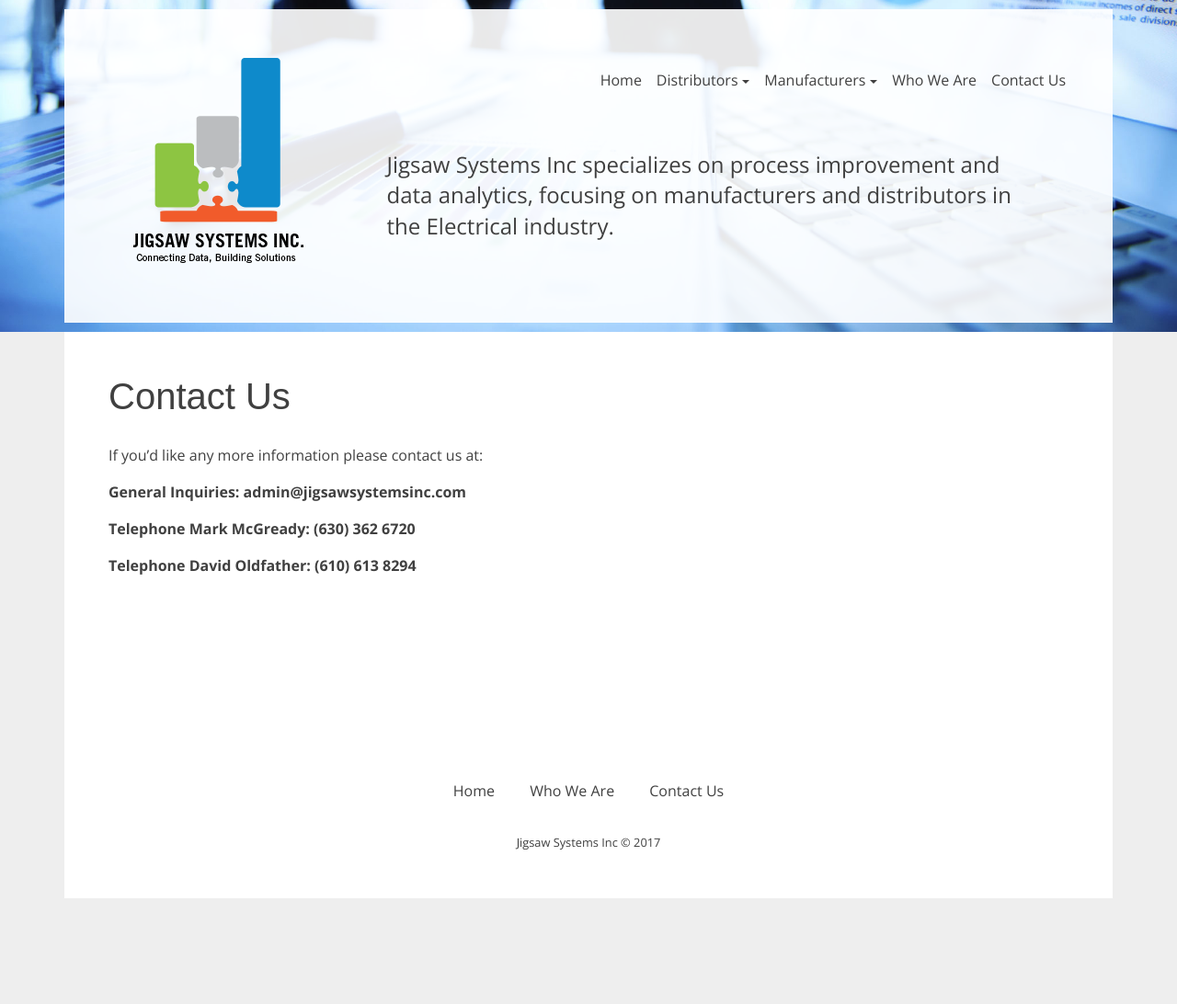
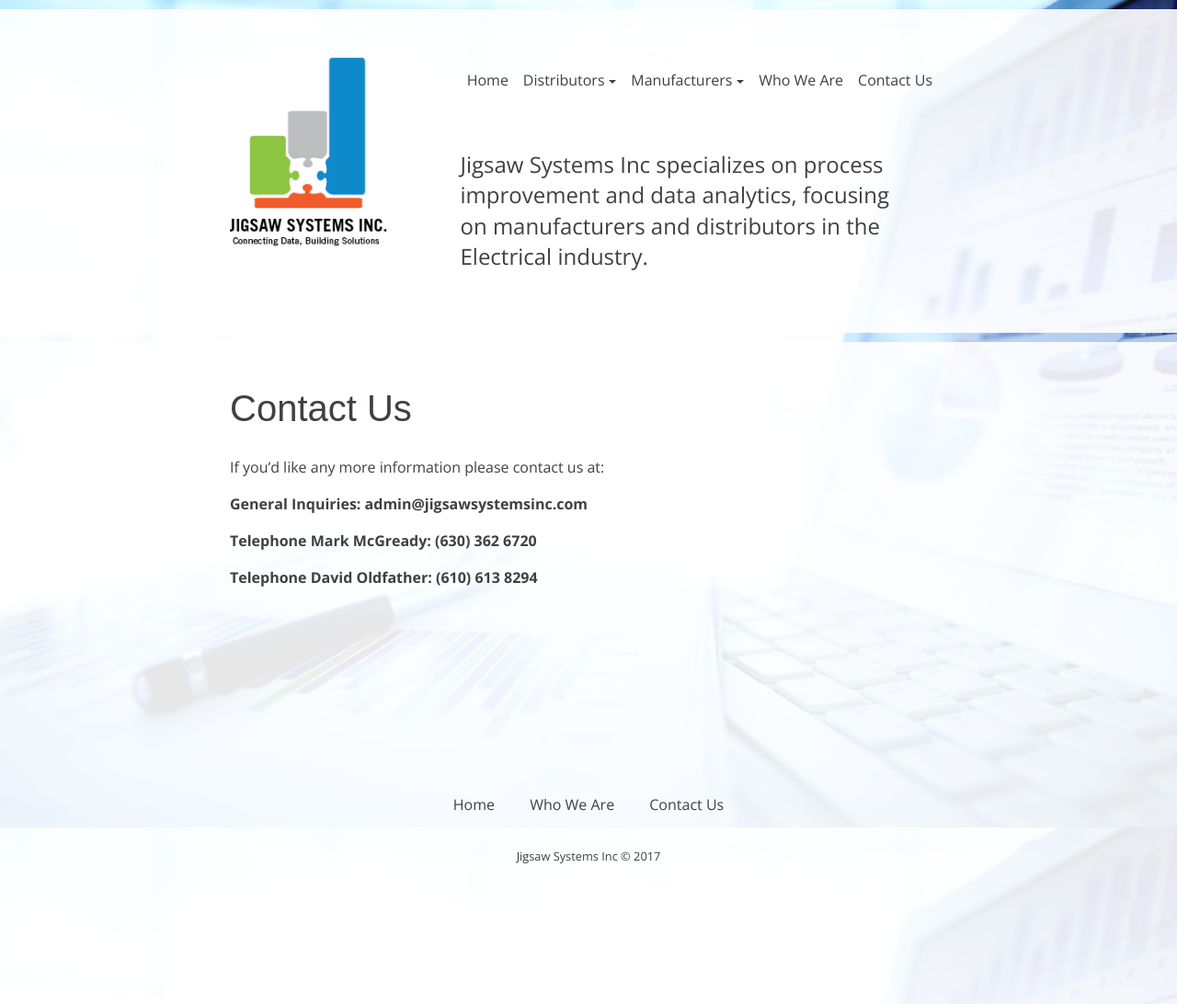
Before and after one commit to Codefully/jigsaw-redo, a Jekyll site: the page built from pages/contact-us.md, in a window 1280 px wide. Shown: the whole page at 92% size. Built offline with Jekyll 4.4.1, drawn with Linux system fonts in a browser that asks for light colours; nearby versions of some CDN libraries; some web fonts are replaced; before the commit the page ends 977 px from its top, so only the background shows below that.

Commit message:
update inner page UI

```diff
--- a/_includes/header.html
+++ b/_includes/header.html
@@ -8,7 +8,7 @@
           <img src='{{ "/assets/jigsaw-logo-2.png" | prepend:site.baseurl }}' alt="Jigsaw Systems Inc">
         </a>
       </div>
-      <div class="col-md-9 p-0">
+      <div class="col-md-9">
         {% include nav.html %}
         <div class="intro">
           {% assign intro = site.partials | where:"title", "home-intro"  | first %}
--- a/_layouts/page.html
+++ b/_layouts/page.html
@@ -5,7 +5,7 @@
   </head>
   <body class="page">
     {% include header.html %}
-    <main class="container content p-3">
+    <main class="container content">
       {{ content }}
     </main>
     {% include footer.html %}
--- a/assets/base.scss
+++ b/assets/base.scss
@@ -29,9 +29,11 @@ $text: #404040;
 }
 
 body {
+  background: url("/assets/bg-2.jpg") 50% 100% fixed;
+  background-size: cover;
   font-family: 'Open Sans', sans-serif;
   line-height: 1.5;
-  background: #EEE;
+  // background: #EEE;
   color: $text;
 }
 
@@ -95,8 +97,9 @@ h2 {
 header {
   position: relative;
   padding: 10px 0;
-  background: url("{{ '/assets/header-2.jpg' | prepend:site.baseurl }}") 50% 100% no-repeat;
-  background-size: cover;
+  margin: 0 auto;
+  // background: url("{{ '/assets/header-inner.jpg' | prepend:site.baseurl }}") 50% 0 no-repeat;
+  // background-size: cover;
   overflow: hidden;
   .logo img {
     max-width: 100%;
@@ -105,8 +108,10 @@ header {
     // max-width: 1200px;
     // margin: 0 auto;
     background: rgba(#FFF, .9);
-    padding: 50px;
+    padding: 50px 250px;
     overflow: hidden;
+    width: auto !important;
+    max-width: 1600px !important;
   }
   .intro{
     font-weight: 300;
@@ -139,9 +144,10 @@ header {
 }
 
 main {
-  background: #FFF;
-  // max-width: 1200px;
-  // padding: 50px 50px 200px;
+  background: rgba(#FFF, .9);
+  padding: 50px 250px !important;
+  width: auto !important;
+  max-width: 1600px !important;
   // margin: 0 auto;
   // overflow: hidden;
   .card {
@@ -209,8 +215,10 @@ main {
 
 footer {
   .container {
-    background: #FFF;
-    padding: 150px 0 50px;
+    background: rgba(#FFF, .9);
+    padding: 150px 0;
+    width: auto !important;
+    max-width: 1600px !important;
   }
   a.btn-link {
     color: $text;
```
Also changed, not shown: assets/bg-2.jpg (added), assets/header-inner.jpg (added).
